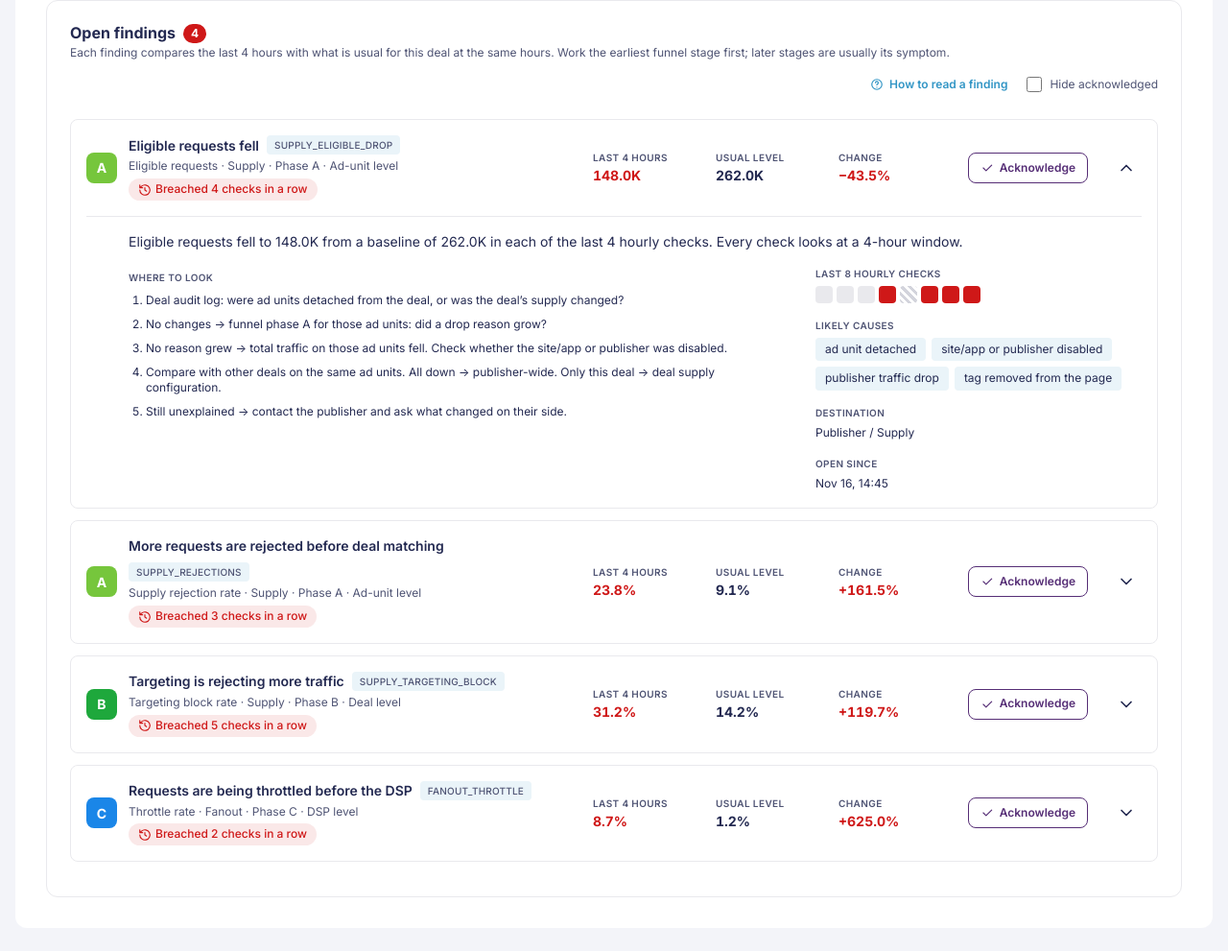
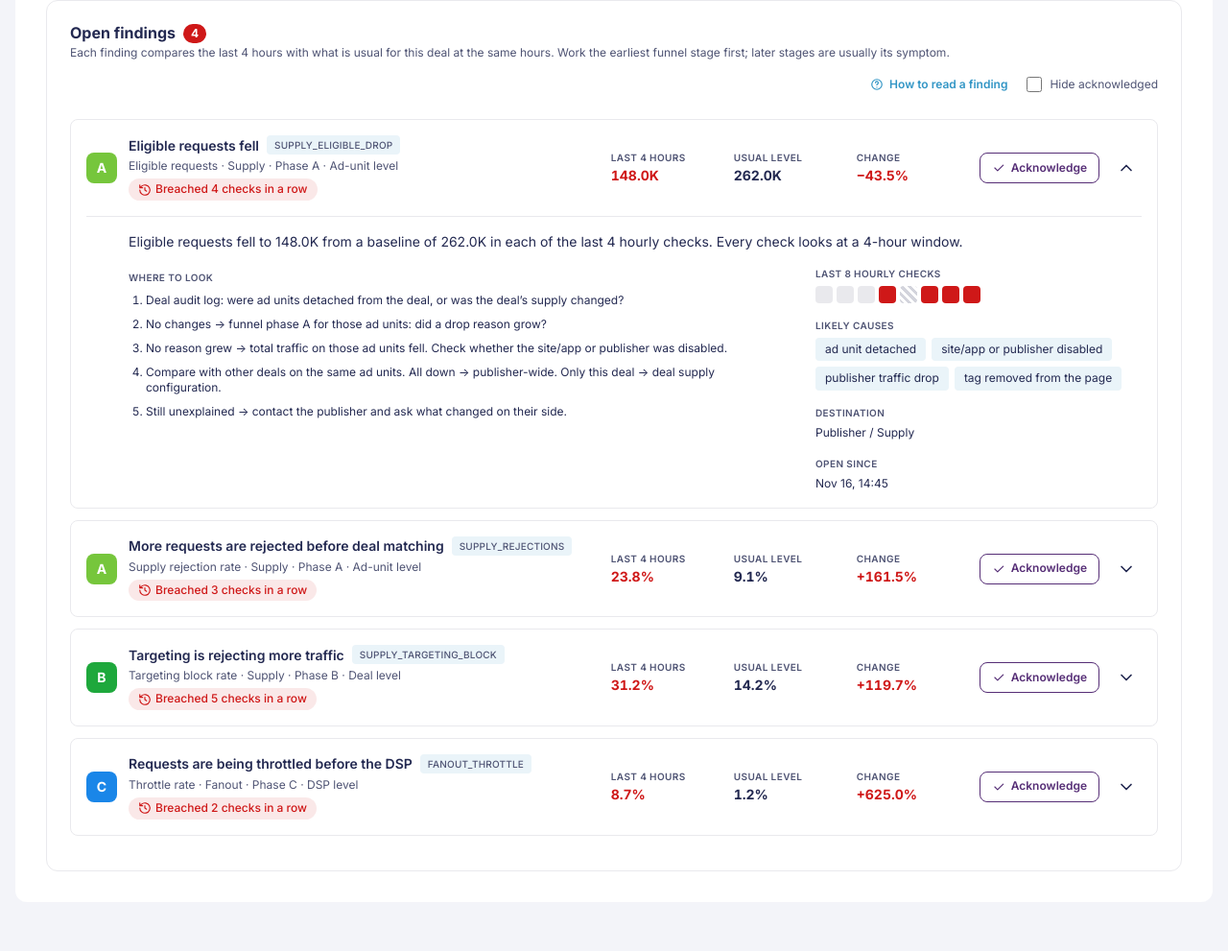
Before and after one commit to Kievkreis/Compas, a plain HTML site: page index.html in a window 1280 px wide. Shown: the part 980-1971 px from the top of the page at 96% size. After the commit the page ends 1944 px from the top, so only its background shows below. Drawn offline with Linux system fonts and the light colour scheme.

Commit message:
Keep Acknowledge and expand arrow at the top right of each finding
Co-Authored-By: Claude Fable 5.2 <noreply@anthropic.com>
Claude-Session: https://claude.ai/code/session_017KkmPQYACwtexvSWZjAFCo

```diff
--- a/index.html
+++ b/index.html
@@ -158,8 +158,8 @@ button{font:inherit;color:inherit;cursor:pointer}
 .f{border:1px solid var(--dp10);border-radius:8px;background:var(--surface);transition:background .35s,box-shadow .3s}
 .f.ack{background:var(--soft)}
 .f.flash{box-shadow:0 0 0 2px var(--blue)}
-.ft{display:grid;grid-template-columns:minmax(0,1fr) auto;align-items:center;gap:16px 24px;padding:16px}
-.fl{display:flex;align-items:center;gap:12px;min-width:0}
+.ft{display:grid;grid-template-columns:minmax(0,1fr) auto auto;grid-template-areas:"l m a";align-items:center;gap:16px 24px;padding:16px}
+.fl{grid-area:l;display:flex;align-items:center;gap:12px;min-width:0}
 .fx{display:flex;flex-direction:column;gap:4px;min-width:0}
 .ftitle{display:flex;align-items:center;gap:8px;flex-wrap:wrap;font-size:14px;font-weight:600}
 .code{font-size:10px;font-weight:500;background:var(--blue10);color:var(--dp80);border-radius:4px;padding:3px 8px;letter-spacing:.02em}
@@ -168,12 +168,13 @@ button{font:inherit;color:inherit;cursor:pointer}
 .ackchip{display:none}
 .f.ack .ackchip{display:inline-flex;animation:pop .35s var(--ease)}
 @keyframes pop{from{transform:scale(.8);opacity:0}}
-.fr{display:grid;grid-template-columns:repeat(3,104px) 132px 32px;align-items:center;gap:24px}
+.fr{grid-area:m;display:grid;grid-template-columns:repeat(3,104px);align-items:center;gap:24px}
+.fa{grid-area:a;display:flex;align-items:center;gap:12px}
 .m{display:flex;flex-direction:column;gap:2px;min-width:0}
 .m b{font-size:14px;font-weight:700;font-variant-numeric:tabular-nums;transition:color .35s}
 .m b.bad{color:var(--red)}
 .f.ack .m b.bad{color:var(--dp80)}
-.act{display:flex;justify-content:flex-end}
+.act{display:flex;justify-content:flex-end;min-width:124px}
 .f.ack .ackbtn,.f:not(.ack) .undo{display:none}
 .chev{width:32px;height:32px;border:0;background:none;border-radius:8px;display:flex;align-items:center;justify-content:center}
 .chev:hover{background:var(--purple10)}
@@ -201,8 +202,8 @@ button{font:inherit;color:inherit;cursor:pointer}
 .toast{position:fixed;left:50%;bottom:24px;z-index:11;transform:translate(-50%,80px);background:#1D1E26;color:#fff;border-radius:8px;padding:10px 14px;font-size:13px;display:flex;gap:16px;align-items:center;opacity:0;transition:transform .35s var(--ease),opacity .25s}
 .toast.on{transform:translate(-50%,0);opacity:1}
 .toast button{background:none;border:0;color:#83BFDC;font-weight:600;padding:0}
-@container (max-width:1040px){.ft{grid-template-columns:minmax(0,1fr)}.fr{grid-template-columns:repeat(3,minmax(0,1fr)) auto 32px;padding:12px 0 0 44px;border-top:1px solid var(--dp10)}}
-@container (max-width:600px){.fr{grid-template-columns:repeat(3,minmax(0,1fr));padding-left:0;gap:12px 16px}.act{grid-column:1 / 3;justify-content:flex-start}.chev{justify-self:end}.fbi{padding-left:0}}
+@container (max-width:1040px){.ft{grid-template-columns:minmax(0,1fr) auto;grid-template-areas:"l a" "m m";align-items:start}.fr{grid-template-columns:repeat(3,minmax(0,1fr));padding:12px 0 0 44px;border-top:1px solid var(--dp10)}}
+@container (max-width:600px){.fr{padding-left:0;gap:12px 16px}.fa{gap:4px}.act{min-width:0}.ackbtn{padding:0 9px}.ackbtn span{display:none}.fbi{padding-left:0}}
 @media (max-width:640px){.block{padding:16px}.card{padding:16px}}
 @media (prefers-reduced-motion:reduce){*,*::before,*::after{animation:none!important;transition:none!important}}
 </style>
@@ -394,7 +395,7 @@ function buildFindings(){
     var wins=f.win.split('').map(function(c,i){return '<button type="button" class="wq '+c+'" data-tip="<b>Check '+(i+1)+' of 8</b><br>'+WN[c]+'" aria-label="Check '+(i+1)+': '+WN[c]+'"></button>';}).join('');
     n.innerHTML='<div class="ft"><div class="fl"><span class="pb lg" style="--p:'+PC[f.ph]+'" data-tip="Funnel phase '+f.ph+'">'+f.ph+'</span><div class="fx"><div class="ftitle">'+f.title+'<span class="code">'+f.code+'</span></div><div class="meta">'+f.meta+'</div><div class="tags"><span class="chip red"><svg class="ic" aria-hidden="true"><use href="#i-history"/></svg>Breached '+f.streak+' checks in a row</span><span class="chip green ackchip">'+CHK+'<span class="ackt"></span></span></div></div></div>'+
       '<div class="fr"><div class="m"><span class="lbl" data-tip="The most recent 4-hour window that was checked">Last 4 hours</span><b class="bad">'+f.cur+'</b></div><div class="m"><span class="lbl" data-tip="Baseline: the average for the same 4 hours on earlier days of the same type, weekday or weekend">Usual level</span><b>'+f.avg+'</b></div><div class="m"><span class="lbl">Change</span><b class="bad">'+f.chg+'</b></div>'+
-      '<div class="act"><button type="button" class="btn ackbtn" data-tip="Mark as known. The finding stays in the list.">'+CHK+'<span>Acknowledge</span></button><button type="button" class="link undo">Undo</button></div>'+
+      '</div><div class="fa"><div class="act"><button type="button" class="btn ackbtn" aria-label="Acknowledge" data-tip="Mark as known. The finding stays in the list.">'+CHK+'<span>Acknowledge</span></button><button type="button" class="link undo">Undo</button></div>'+
       '<button type="button" class="chev" aria-expanded="false" aria-label="Show details"><svg viewBox="0 0 24 24" fill="none" stroke="currentColor" stroke-width="2" stroke-linecap="round" stroke-linejoin="round" aria-hidden="true"><path d="m6 9 6 6 6-6"/></svg></button></div></div>'+
       '<div class="fb"><div><div class="fbi"><p>'+f.sum+'</p><div class="cols"><div class="grow-1"><span class="lbl">Where to look</span><ol>'+f.steps.map(function(s){return '<li>'+s+'</li>';}).join('')+'</ol></div>'+
       '<div class="side"><div class="grp"><span class="lbl">Last 8 hourly checks</span><div class="win">'+wins+'</div></div><div class="grp"><span class="lbl">Likely causes</span><div class="cc">'+f.causes.map(function(c){return '<span>'+c+'</span>';}).join('')+'</div></div><div class="grp"><span class="lbl">Destination</span><span>'+f.dest+'</span></div><div class="grp"><span class="lbl">Open since</span><span>'+f.since+'</span></div></div></div></div></div></div>';
```
